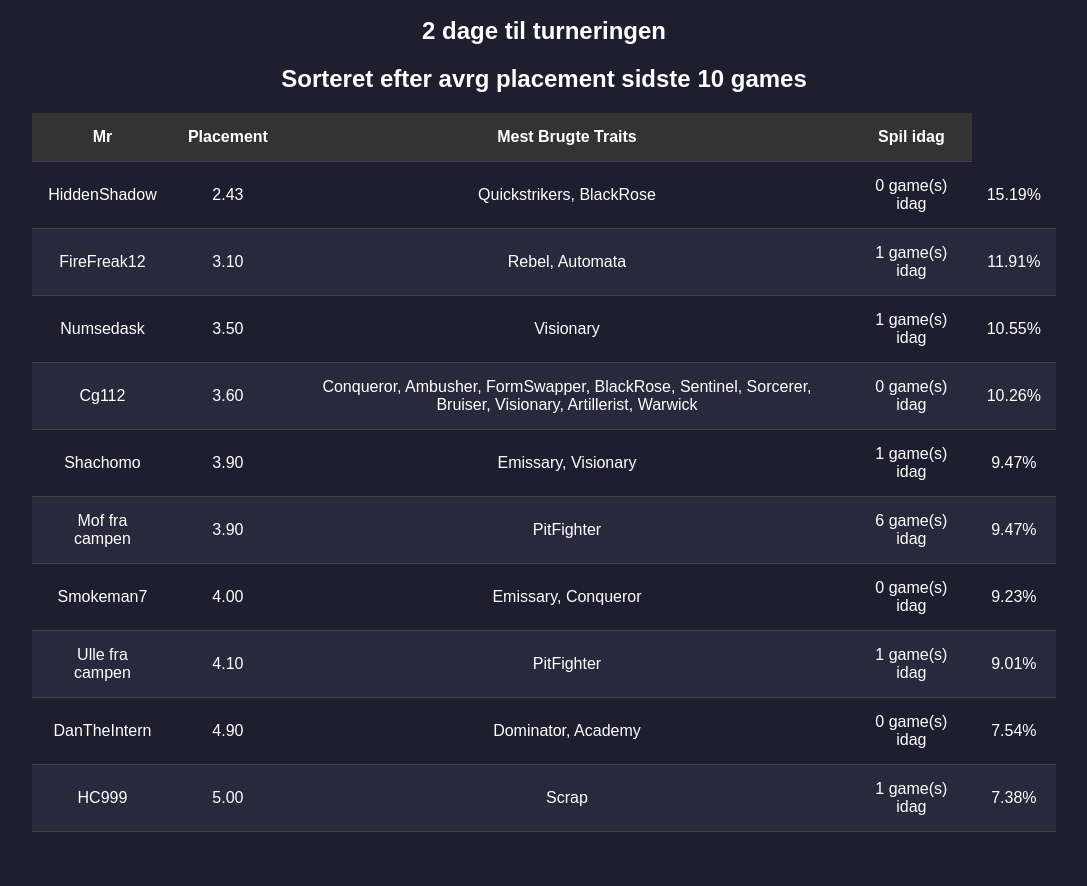
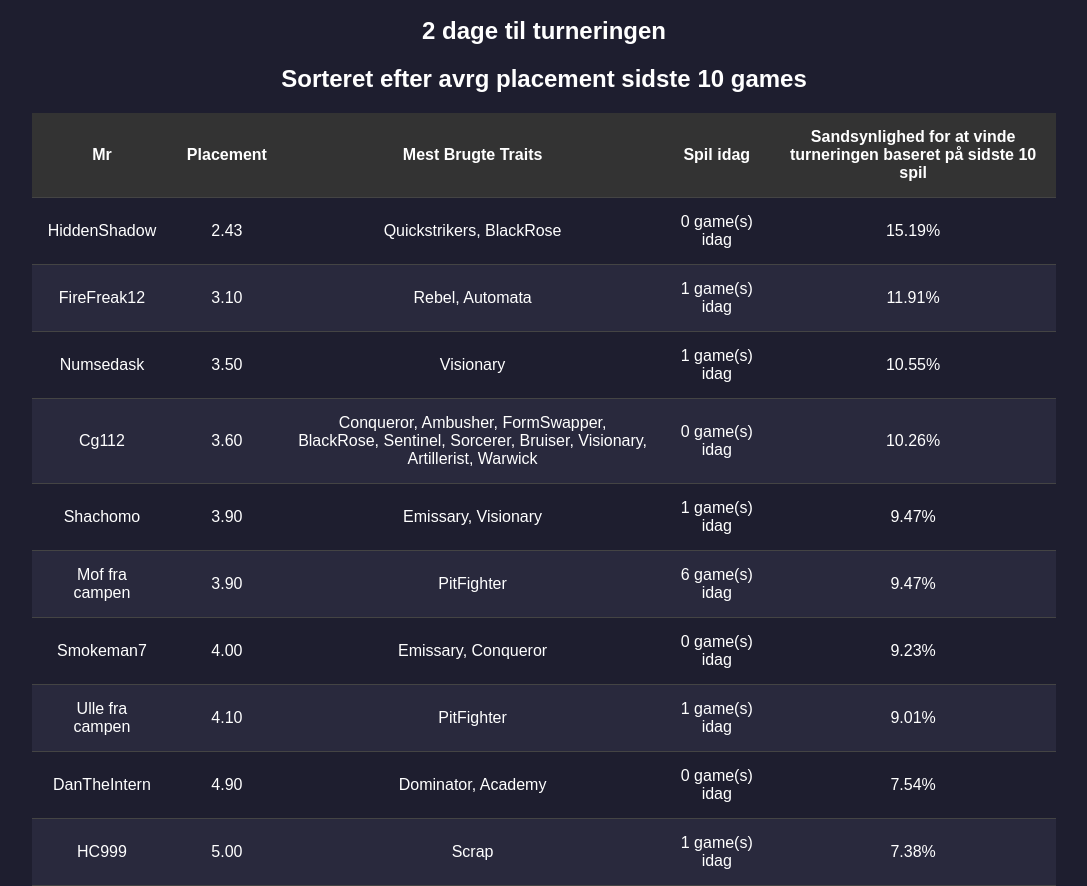
Before and after one commit to Gwabbinz/tft, a plain HTML site: page index.html in a window 1280 px wide. Shown: the part 62-948 px from the top of the page, without its empty margins (96-1183 px from the left). Before the commit the page ends 894 px from the top, so only its background shows below. Drawn offline with Linux system fonts and the light colour scheme.

Commit message:
Update index.html

```diff
--- a/index.html
+++ b/index.html
@@ -24,6 +24,7 @@
                     <th>Placement</th>
                     <th>Mest Brugte Traits</th>
                     <th>Spil idag</th>
+                    <th>Sandsynlighed for at vinde turneringen baseret på sidste 10 spil</th>
                 </tr>
             </thead>
             <tbody>
```
